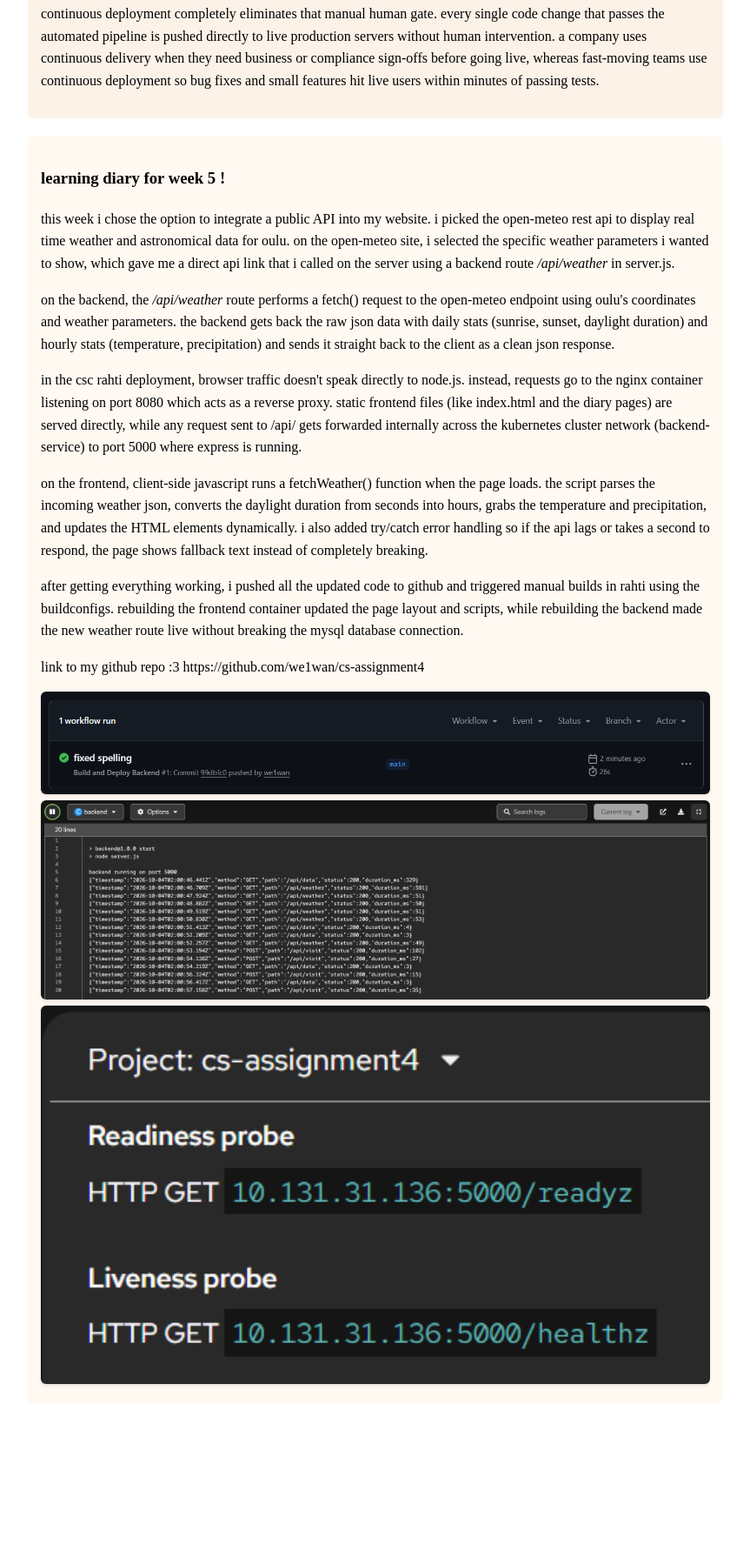
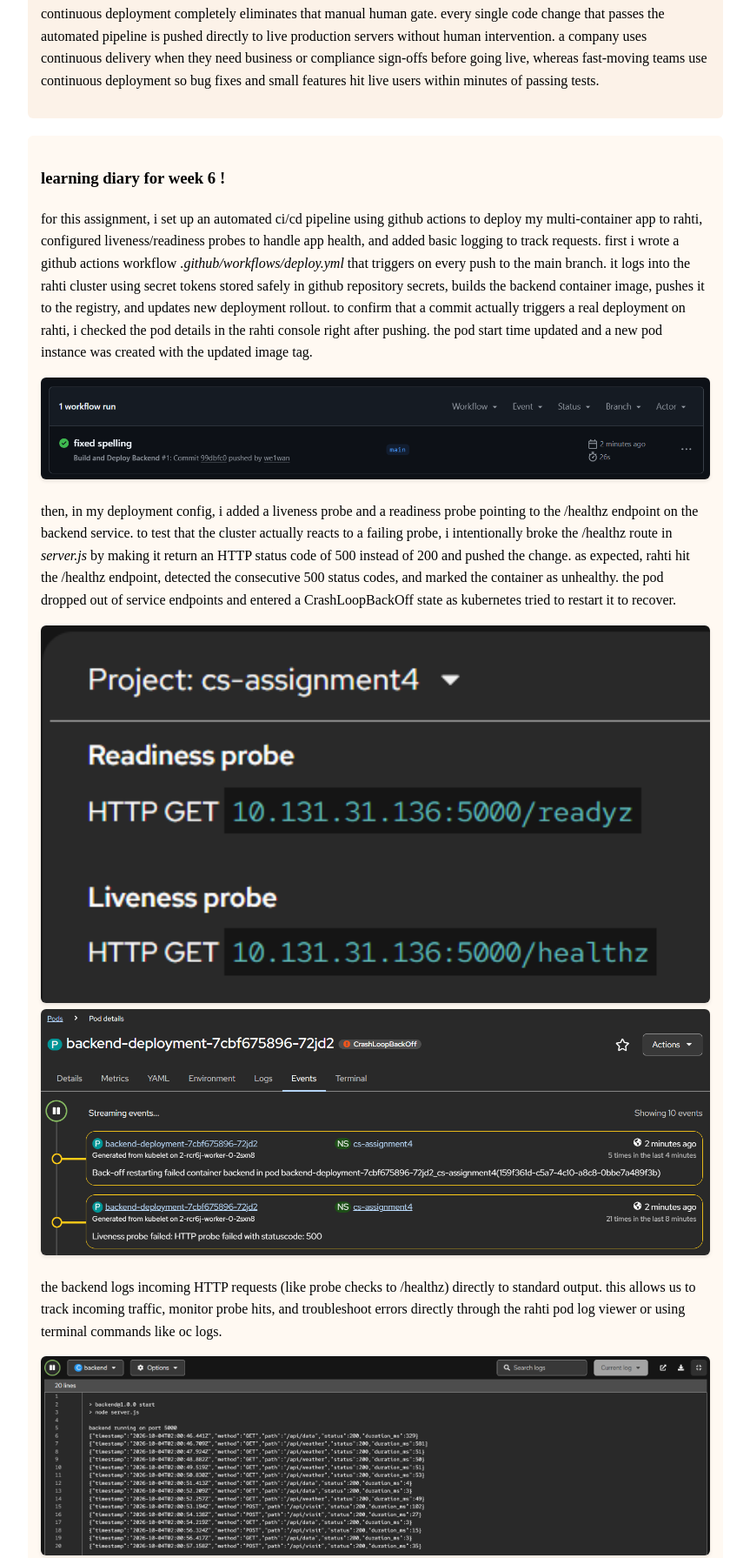
Before and after one commit to we1wan/cs-assignment4, a plain HTML site: page frontend/diary6.html in a window 1280 px wide. Shown: the part 1764-3555 px from the top of the page at 87% size, without its empty margins (8-871 px from the left). Before the commit the page ends 3417 px from the top, so only its background shows below. Drawn offline with Linux system fonts and the light colour scheme.

Commit message:
added learning diary

```diff
--- a/backend/server.js
+++ b/backend/server.js
@@ -1,9 +1,13 @@
 const express = require("express");
 const mysql = require("mysql2");
 const cors = require("cors");
+const path = require("path");
 const app = express();
+
 app.use(cors());
 app.use(express.json());
+
+app.use(express.static(path.join(__dirname, "frontend")));
 
 app.use((req, res, next) => {
   const start = Date.now();
--- a/frontend/diary6.html
+++ b/frontend/diary6.html
@@ -5,56 +5,226 @@
     <meta name="viewport" content="width=device-width, initial-scale=1.0" />
     <title>learning diary</title>
     <style>
-        body {font-family: "Times New Roman", Times, serif; margin: 40px; line-height: 1.6; max-width: 800px; }
-        .diary {background: #fff9f2; padding: 15px; border-radius: 6px; margin-bottom: 20px; }
-        .question {background: #fcf2e8; padding: 15px; border-radius: 6px; margin-bottom: 20px; }
+      body {
+        font-family: "Times New Roman", Times, serif;
+        margin: 40px;
+        line-height: 1.6;
+        max-width: 800px;
+      }
+      .diary {
+        background: #fff9f2;
+        padding: 15px;
+        border-radius: 6px;
+        margin-bottom: 20px;
+      }
+      .question {
+        background: #fcf2e8;
+        padding: 15px;
+        border-radius: 6px;
+        margin-bottom: 20px;
+      }
     </style>
   </head>
-<body>
-    <a href="index.html" style="color: #a88a52; font-weight: bold; text-decoration: none;"> <strong>main page !</strong></a>
+  <body>
+    <a
+      href="index.html"
+      style="color: #a88a52; font-weight: bold; text-decoration: none"
+    >
+      <strong>main page !</strong></a
+    >
 
-    <div class = "question">
-        <h3>Q1 ; alert fatigue and designing minimal alerts</h3>
-	    <p>alert fatigue happens when a developer or system admin gets bombarded with so many constant, non-critical, or false alerts that they start ignoring them entirely. when everything is marked as urgent, nothing actually feels urgent. </p>
-	    <p>a real-world example is an engineer getting spammed with 50 automated emails every night about tiny temporary cpu spikes, so when a critical database crash alert actually happens, they sleep through it because they muted the entire channel.</p>
-	    <p>to avoid alert fatigue in a small student projects, we should only set up alerts for high-severity problems that require actual human action to fix, rather than logging every little status update. for example, instead of alerting when a single server request fails or when cpu hits 60% for five seconds, we should group and set thresholds: alert only if the entire app is returning 500 server errors for more than 5 minutes straight, or if the main database is completely unreachable. for a simple project stack running on something like docker or rahti, a minimal set of three alerts would be: a ping check that alerts if the frontend web server goes down completely, an error rate threshold that triggers if more than 5% of requests fail in a 10-minute window, and a storage warning if disk space hits 90%. keeping it to actionable, high-priority thresholds ensures we only get notified when our app actually needs immediate fixing.</p>
+    <div class="question">
+      <h3>Q1 ; alert fatigue and designing minimal alerts</h3>
+      <p>
+        alert fatigue happens when a developer or system admin gets bombarded
+        with so many constant, non-critical, or false alerts that they start
+        ignoring them entirely. when everything is marked as urgent, nothing
+        actually feels urgent.
+      </p>
+      <p>
+        a real-world example is an engineer getting spammed with 50 automated
+        emails every night about tiny temporary cpu spikes, so when a critical
+        database crash alert actually happens, they sleep through it because
+        they muted the entire channel.
+      </p>
+      <p>
+        to avoid alert fatigue in a small student projects, we should only set
+        up alerts for high-severity problems that require actual human action to
+        fix, rather than logging every little status update. for example,
+        instead of alerting when a single server request fails or when cpu hits
+        60% for five seconds, we should group and set thresholds: alert only if
+        the entire app is returning 500 server errors for more than 5 minutes
+        straight, or if the main database is completely unreachable. for a
+        simple project stack running on something like docker or rahti, a
+        minimal set of three alerts would be: a ping check that alerts if the
+        frontend web server goes down completely, an error rate threshold that
+        triggers if more than 5% of requests fail in a 10-minute window, and a
+        storage warning if disk space hits 90%. keeping it to actionable,
+        high-priority thresholds ensures we only get notified when our app
+        actually needs immediate fixing.
+      </p>
     </div>
 
-    <div class = "question">
-        <h3> Q2 ; liveness probe vs readiness probe in kubernetes/rahti</h3>
-        <p>liveness and readiness probes are automated health checks used by kubernetes and rahti to keep containerized apps running properly. even though both check if a container is doing okay, they serve two very different purposes. a liveness probe checks if your app container is actually running or if it has frozen/deadlocked, while a readiness probe checks if your app is fully ready to accept incoming user traffic.
-        <p>a simple example of the difference is when a web app first starts up: it might take 30 seconds to load database connections and cache files into memory. during those 30 seconds, the app is alive but not ready. the readiness probe stays negative so kubernetes doesn't route user web requests to a container that isn't ready to answer them yet. the biggest difference would be what happenes when they fail. if a liveness probe fails, kubernetes assumes the app is stuck forever and automatically kills and restarts the container. if a readiness probe fails, kubernetes doesn't kill the container; it just temporarily removes it from the service load balancer so no users hit it until it recovers and becomes ready again.</p>
+    <div class="question">
+      <h3>Q2 ; liveness probe vs readiness probe in kubernetes/rahti</h3>
+      <p>
+        liveness and readiness probes are automated health checks used by
+        kubernetes and rahti to keep containerized apps running properly. even
+        though both check if a container is doing okay, they serve two very
+        different purposes. a liveness probe checks if your app container is
+        actually running or if it has frozen/deadlocked, while a readiness probe
+        checks if your app is fully ready to accept incoming user traffic.
+      </p>
+      <p>
+        a simple example of the difference is when a web app first starts up: it
+        might take 30 seconds to load database connections and cache files into
+        memory. during those 30 seconds, the app is alive but not ready. the
+        readiness probe stays negative so kubernetes doesn't route user web
+        requests to a container that isn't ready to answer them yet. the biggest
+        difference would be what happenes when they fail. if a liveness probe
+        fails, kubernetes assumes the app is stuck forever and automatically
+        kills and restarts the container. if a readiness probe fails, kubernetes
+        doesn't kill the container; it just temporarily removes it from the
+        service load balancer so no users hit it until it recovers and becomes
+        ready again.
+      </p>
     </div>
 
-    <div class = "question">
-        <h3>Q3 ; the three pillars of observability</h3>
-        <p>observability is all about understanding what's happening inside a system based on the data it produces. each pillar gives a different perspective on system health.</p>
-        <p>metrics are numeric values aggregated over time that show overall performance trends. they are best suited to answer high-level operational questions like "what is our current server CPU usage and request error rate?" they give you quick dashboards and alerts when something starts performing poorly across the whole app.</p>
-        <p>logs are detailed text records of individual events that happened. they are best suited to answer specific event questions like "why did user #402 get a 500 server error at 10:15 am?" because you can look at the exact error message and stack trace printed by the code at that moment.</p>
-        <p>traces track a single request's journey as it passes through multiple microservices. they are best suited to answer distributed performance questions like "which specific database query or microservice API call is causing checkout requests to take 6 seconds?" because a trace breaks down the exact time spent at every step of that user's request path.</p>
+    <div class="question">
+      <h3>Q3 ; the three pillars of observability</h3>
+      <p>
+        observability is all about understanding what's happening inside a
+        system based on the data it produces. each pillar gives a different
+        perspective on system health.
+      </p>
+      <p>
+        metrics are numeric values aggregated over time that show overall
+        performance trends. they are best suited to answer high-level
+        operational questions like "what is our current server CPU usage and
+        request error rate?" they give you quick dashboards and alerts when
+        something starts performing poorly across the whole app.
+      </p>
+      <p>
+        logs are detailed text records of individual events that happened. they
+        are best suited to answer specific event questions like "why did user
+        #402 get a 500 server error at 10:15 am?" because you can look at the
+        exact error message and stack trace printed by the code at that moment.
+      </p>
+      <p>
+        traces track a single request's journey as it passes through multiple
+        microservices. they are best suited to answer distributed performance
+        questions like "which specific database query or microservice API call
+        is causing checkout requests to take 6 seconds?" because a trace breaks
+        down the exact time spent at every step of that user's request path.
+      </p>
     </div>
 
-    <div class = "question">
-        <h3>Q4 ; continuous integration vs continuous delivery vs continuous deployment</h3>
-        <p>continuous integration (ci), continuous delivery, and continuous deployment are progressive stages in automated software releasing.</p>
-        <p>continuous integration focuses purely on code quality early on, like whenever developers push code updates to a shared repository like github, automated tools build the app and run tests to catch bugs before merging code together.</p>
-        <p>continuous delivery and continuous deployment take automation further into testing and production environments. every code change that passes ci tests is automatically built and packaged into a release artifact, then automatically deployed to a staging environment ready for production. however, deploying to live users still requires a manual button push or human approval from a team lead.</p>
-        <p>continuous deployment completely eliminates that manual human gate. every single code change that passes the automated pipeline is pushed directly to live production servers without human intervention. a company uses continuous delivery when they need business or compliance sign-offs before going live, whereas fast-moving teams use continuous deployment so bug fixes and small features hit live users within minutes of passing tests.</p>
+    <div class="question">
+      <h3>
+        Q4 ; continuous integration vs continuous delivery vs continuous
+        deployment
+      </h3>
+      <p>
+        continuous integration (ci), continuous delivery, and continuous
+        deployment are progressive stages in automated software releasing.
+      </p>
+      <p>
+        continuous integration focuses purely on code quality early on, like
+        whenever developers push code updates to a shared repository like
+        github, automated tools build the app and run tests to catch bugs before
+        merging code together.
+      </p>
+      <p>
+        continuous delivery and continuous deployment take automation further
+        into testing and production environments. every code change that passes
+        ci tests is automatically built and packaged into a release artifact,
+        then automatically deployed to a staging environment ready for
+        production. however, deploying to live users still requires a manual
+        button push or human approval from a team lead.
+      </p>
+      <p>
+        continuous deployment completely eliminates that manual human gate.
+        every single code change that passes the automated pipeline is pushed
+        directly to live production servers without human intervention. a
+        company uses continuous delivery when they need business or compliance
+        sign-offs before going live, whereas fast-moving teams use continuous
+        deployment so bug fixes and small features hit live users within minutes
+        of passing tests.
+      </p>
     </div>
 
-    <div class = "diary" style="margin-top: 20px">
-    <h3>learning diary for week 5 !</h3>
+    <div class="diary" style="margin-top: 20px">
+      <h3>learning diary for week 6 !</h3>
 
-    <p>this week i chose the option to integrate a public API into my website. i picked the open-meteo rest api to display real time weather and astronomical data for oulu. on the open-meteo site, i selected the specific weather parameters i wanted to show, which gave me a direct api link that i called on the server using a backend route <i>/api/weather</i> in server.js.</p>
-    <p>on the backend, the <i>/api/weather</i> route performs a fetch() request to the open-meteo endpoint using oulu's coordinates and weather parameters. the backend gets back the raw json data with daily stats (sunrise, sunset, daylight duration) and hourly stats (temperature, precipitation) and sends it straight back to the client as a clean json response.</p>
-    <p>in the csc rahti deployment, browser traffic doesn't speak directly to node.js. instead, requests go to the nginx container listening on port 8080 which acts as a reverse proxy. static frontend files (like index.html and the diary pages) are served directly, while any request sent to /api/ gets forwarded internally across the kubernetes cluster network (backend-service) to port 5000 where express is running.</p>
-    <p>on the frontend, client-side javascript runs a fetchWeather() function when the page loads. the script parses the incoming weather json, converts the daylight duration from seconds into hours, grabs the temperature and precipitation, and updates the HTML elements dynamically. i also added try/catch error handling so if the api lags or takes a second to respond, the page shows fallback text instead of completely breaking.</p>
-    <p>after getting everything working, i pushed all the updated code to github and triggered manual builds in rahti using the buildconfigs. rebuilding the frontend container updated the page layout and scripts, while rebuilding the backend made the new weather route live without breaking the mysql database connection.</p>
-    <p>link to my github repo :3 https://github.com/we1wan/cs-assignment4</p>
+      <p>
+        for this assignment, i set up an automated ci/cd pipeline using github
+        actions to deploy my multi-container app to rahti, configured
+        liveness/readiness probes to handle app health, and added basic logging
+        to track requests. first i wrote a github actions workflow
+        <i>.github/workflows/deploy.yml</i> that triggers on every push to the
+        main branch. it logs into the rahti cluster using secret tokens stored
+        safely in github repository secrets, builds the backend container image,
+        pushes it to the registry, and updates new deployment rollout. to
+        confirm that a commit actually triggers a real deployment on rahti, i
+        checked the pod details in the rahti console right after pushing. the
+        pod start time updated and a new pod instance was created with the
+        updated image tag.
+      </p>
+      <img
+        src="https://github.com/we1wan/cs-assignment4/blob/main/img/a6-workflow.png?raw=true"
+        alt="workflow"
+        style="
+          width: 100%;
+          border-radius: 6px;
+          box-shadow: 0 2px 4px rgba(0, 0, 0, 0.1);
+        "
+      />
 
-    <img src="https://github.com/we1wan/cs-assignment4/blob/main/img/a6-workflow.png?raw=true" alt="api link" style="width: 100%; border-radius: 6px; box-shadow: 0 2px 4px rgba(0, 0, 0, 0.1); "/>
-    <img src="https://github.com/we1wan/cs-assignment4/blob/main/img/a6-logs.png?raw=true" alt="weather stats" style="width: 100%; border-radius: 6px; box-shadow: 0 2px 4px rgba(0, 0, 0, 0.1); "/>
-    <img src="https://github.com/we1wan/cs-assignment4/blob/main/img/a6-probes.png?raw=true" alt="weather" style="width: 100%; border-radius: 6px; box-shadow: 0 2px 4px rgba(0, 0, 0, 0.1); "/>
+      <p>
+        then, in my deployment config, i added a liveness probe and a readiness
+        probe pointing to the /healthz endpoint on the backend service. to test
+        that the cluster actually reacts to a failing probe, i intentionally
+        broke the /healthz route in <i>server.js</i> by making it return an HTTP
+        status code of 500 instead of 200 and pushed the change. as expected,
+        rahti hit the /healthz endpoint, detected the consecutive 500 status
+        codes, and marked the container as unhealthy. the pod dropped out of
+        service endpoints and entered a CrashLoopBackOff state as kubernetes
+        tried to restart it to recover.
+      </p>
+      <img
+        src="https://github.com/we1wan/cs-assignment4/blob/main/img/a6-probes.png?raw=true"
+        alt="probes"
+        style="
+          width: 100%;
+          border-radius: 6px;
+          box-shadow: 0 2px 4px rgba(0, 0, 0, 0.1);
+        "
+      />
+      <img
+        src="https://github.com/we1wan/cs-assignment4/blob/main/img/a6-failing.png?raw=true"
+        alt="failing requests"
+        style="
+          width: 100%;
+          border-radius: 6px;
+          box-shadow: 0 2px 4px rgba(0, 0, 0, 0.1);
+        "
+      />
+
+      <p>
+        the backend logs incoming HTTP requests (like probe checks to /healthz)
+        directly to standard output. this allows us to track incoming traffic,
+        monitor probe hits, and troubleshoot errors directly through the rahti
+        pod log viewer or using terminal commands like oc logs.
+      </p>
+      <img
+        src="https://github.com/we1wan/cs-assignment4/blob/main/img/a6-logs.png?raw=true"
+        alt="logs"
+        style="
+          width: 100%;
+          border-radius: 6px;
+          box-shadow: 0 2px 4px rgba(0, 0, 0, 0.1);
+        "
+      />
     </div>
-</body>
+  </body>
 </html>
```
Also changed, not shown: img/a6-failing.png (added).
